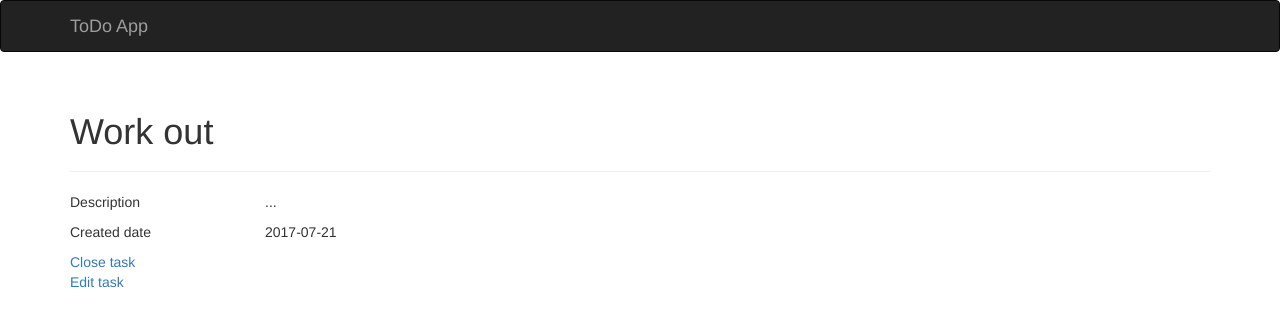
After one commit to plilja/todo-app, a Flask app: page /view_task/1/ in a window 1280 px wide. The commit adds this page. Shown: the top 327 px of the page. Run offline with Flask 2, Linux system fonts and the light colour scheme; some libraries are stand-ins or nearby versions.

Commit message:
Add view task functionality

```diff
--- a/todo-flask/templates/index.html
+++ b/todo-flask/templates/index.html
@@ -1,4 +1,4 @@
-{% extends "base.html" %}
+{% extends 'base.html' %}
 {% block content %}
 
     <div class="container">
@@ -10,7 +10,7 @@
             <ul>
                 {% for task in tasks %}
                 <li>
-                    <a href="/view_task/{{ task.id }}">{{ task.name }}</a>
+                    <a href="/view_task/{{ task.id }}/">{{ task.name }}</a>
                 </li>
                 {% endfor %}
             </ul>
--- /dev/null
+++ b/todo-flask/templates/view_task.html
@@ -0,0 +1,32 @@
+{% extends 'base.html' %}
+
+{% block content %}
+<div class="container">
+    <div class="page-header">
+        <h1>{{ task.name }}</h1>
+    </div>
+    <div class="row">
+        <div class="col-md-2">Description</div>
+        <div class="col-md-10">
+            <p>{{ task.description }}</p>
+        </div>
+    </div>
+    <div class="row">
+        <div class="col-md-2">Created date</div>
+        <div class="col-md-10">
+            <p>{{ task.created_date }}</p>
+        </div>
+    </div>
+    <div class="row">
+        <div class="col-md-12">
+            <a href="/close_task/{{ task.id }}/">Close task</a>
+        </div>
+    </div>
+    <div class="row">
+        <div class="col-md-12">
+            <a href="/edit_task/{{ task.id }}/">Edit task</a>
+        </div>
+
+    </div>
+</div>
+{% endblock %}
--- a/todo-flask/todo-flask.py
+++ b/todo-flask/todo-flask.py
@@ -7,11 +7,15 @@ app = Flask(__name__)
 tasks = []
 
 
+task_id_seq = 1
 class Task:
     def __init__(self, name, description):
+        global task_id_seq
+        self.id = task_id_seq
         self.name = name
         self.description = description
         self.created_date = datetime.date.today()
+        task_id_seq += 1
 
 
 @app.route('/')
@@ -23,6 +27,12 @@ def index():
         pass
     ts = list(filter(lambda t: name.lower() in t.name.lower(), tasks))
     return render_template('index.html', tasks=ts)
+
+
+@app.route('/view_task/<task_id>/')
+def view_task(task_id):
+    t = list(filter(lambda t: t.id == int(task_id), tasks))[0]
+    return render_template('view_task.html', task=t)
 
 
 @app.route('/create_task/', methods=['POST'])
```
